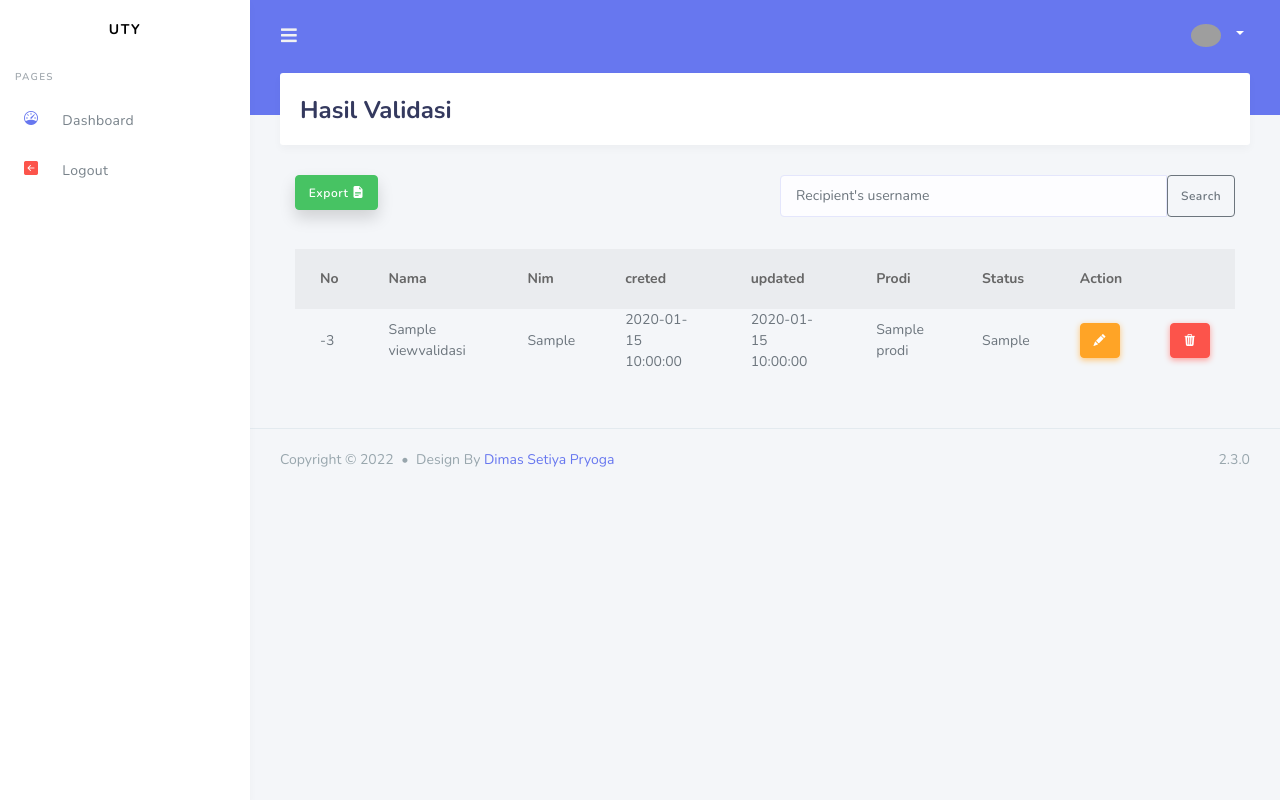
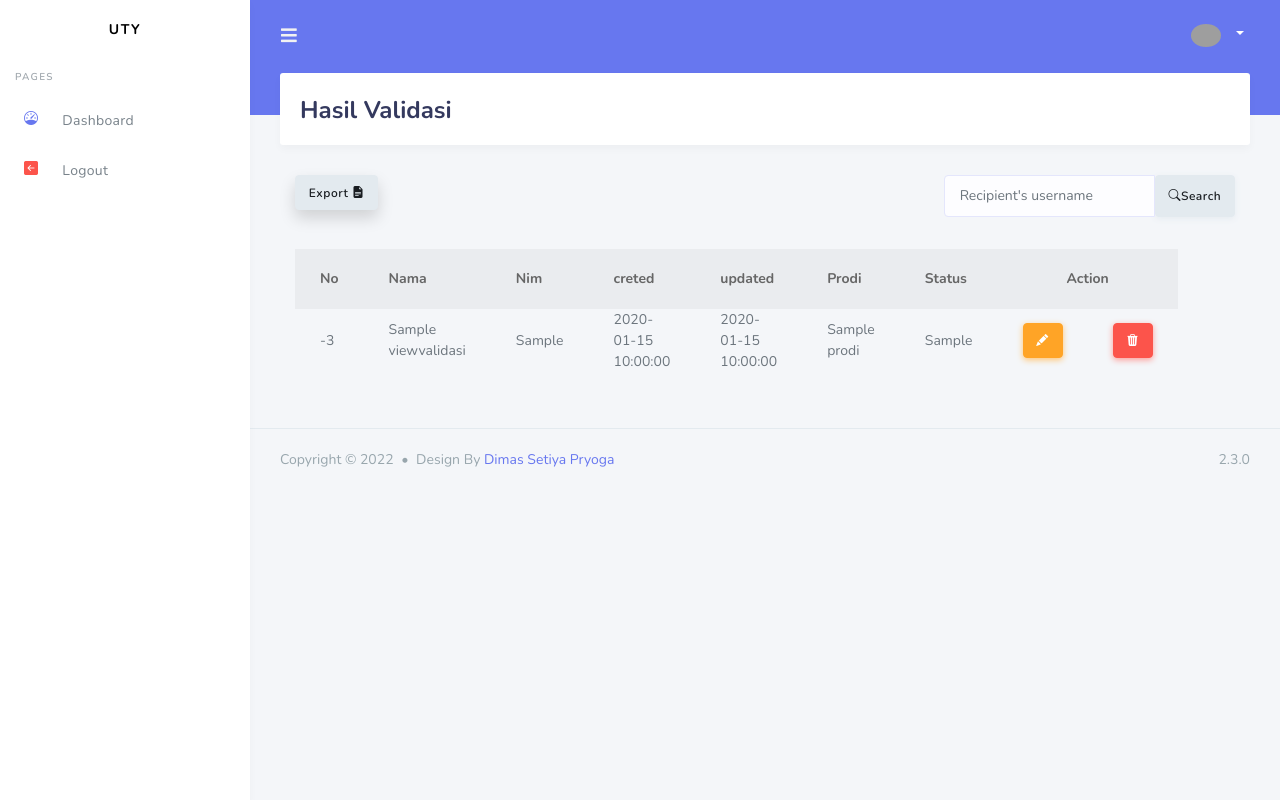
Before and after one commit to dimas1221/ProgamTA, a CodeIgniter 4 app: template app/Views/validasi/index.php in a window 1280 px wide. Run offline with PHP 8.4 and a stand-in for CodeIgniter, Linux system fonts and the light colour scheme; the template is opened without the code that fills it: most values are stand-ins (such as "Sample title", 1, 10 or a date in 2020); data that the repository does not hold is empty; some libraries are stand-ins or nearby versions; grey boxes are pictures that could not be loaded.

Commit message:
edit success

```diff
--- a/app/Models/ValidasiModel.php
+++ b/app/Models/ValidasiModel.php
@@ -8,7 +8,7 @@ class ValidasiModel extends Model
 {
     // membuat model tb_mahasiswa
     protected $table = 'tb_hasil_validasi';
-    protected $primaryKey = 'id_validasi';
+    protected $primaryKey = 'id';
 
 
     protected $allowedFields = ['nama_mahasiswa', 'nim_mahasiswa', 'prodi', 'hasil_validasi'];
--- a/app/Views/validasi/edit.php
+++ b/app/Views/validasi/edit.php
@@ -7,7 +7,7 @@
             <h1>Edit Hasil Validasi</h1>
         </div>
         <div class="section-body">
-            <form action="validasi/updated/<?= $viewvalidasi['id_validasi']; ?>" method="post">
+            <form action="/validasi/updated/<?= $viewvalidasi['id']; ?>" method="post">
                 <?= csrf_field(); ?>
                 <div class="mb-3">
                     <label for="exampleInputName" class="form-label">Nama</label>
@@ -19,7 +19,7 @@
                 </div>
                 <div class="mb-3">
                     <label for="exampleInputProdi" class="form-label">Prodi</label>
-                    <input type="text" name="prodi" class="form-control" id="exampleInputProdi" aria-describedby="emailHelp" value="Informatika" readonly>
+                    <input type="text" name="prodi" class="form-control" id="exampleInputProdi" aria-describedby="emailHelp" value="<?= $viewvalidasi['prodi'] ?>" readonly>
                 </div>
                 <div class="mb-3">
                     <label for="exampleInputStatus" class="form-label">Status</label>
--- a/app/Views/validasi/index.php
+++ b/app/Views/validasi/index.php
@@ -10,20 +10,22 @@
             <div class="container">
                 <div class="row mb-3">
                     <div class="col">
-                        <a href="/validasi/export" class="btn btn-success shadow float-left">Export <i class="bi bi-file-earmark-text-fill"></i></a>
+                        <a href="/validasi/export" class="btn btn-light shadow float-left">Export <i class="bi bi-file-earmark-text-fill"></i></a>
                     </div>
                     <div class="col">
-                        <form action="" method="post">
-                            <div class="input-group mb-3">
-                                <input type="text" class="form-control" placeholder="Recipient's username" aria-label="Recipient's username" aria-describedby="button-addon2" name="keyword">
-                                <button class="btn btn-outline-secondary" type="submit" id="button-addon2" name="submit">Search</button>
-                            </div>
-                        </form>
+                        <div class="d-flex flex-row-reverse bd-highlight">
+                            <form action="" method="post">
+                                <div class="input-group mb-3">
+                                    <input type="text" class="form-control" placeholder="Recipient's username" aria-label="Recipient's username" aria-describedby="button-addon2" name="keyword">
+                                    <button class="btn btn-light" type="submit" id="button-addon2" name="submit"><i class="bi bi-search"></i>Search</button>
+                                </div>
+                            </form>
+                        </div>
                     </div>
                 </div>
                 <div class="row justify-content-center">
                     <div class="col-12">
-                        <table class="table" style="width:auto;">
+                        <table class="table" style="width:180px; table-layout:auto">
                             <thead>
                                 <tr>
                                     <th scope="col">No</th>
@@ -33,7 +35,7 @@
                                     <th scope="col">updated</th>
                                     <th scope="col">Prodi</th>
                                     <th scope="col">Status</th>
-                                    <th scope="col" colspan="2">Action</th>
+                                    <th scope="col" colspan="2" style="text-align:center ;">Action</th>
                                     <!-- <th scope="col">Action</th> -->
                                 </tr>
                             </thead>
@@ -48,10 +50,10 @@
                                         <td><?= $vv['updated_at']; ?></td>
                                         <td><?= $vv['prodi']; ?></td>
                                         <td><?= $vv['hasil_validasi']; ?></td>
-                                        <td><a class="btn btn-warning" href="/validasi/edit/ <?= $vv['id_validasi']; ?>"><i class="bi bi-pencil-fill"></i></a></td>
-                                        <!-- <td><a class="btn btn-danger" href="/validasi/delete/<?= $vv['id_validasi'] ?>"><i class="bi bi-trash3-fill"></i></a></td> -->
+                                        <td><a class="btn btn-warning" href="/validasi/edit/ <?= $vv['id']; ?>"><i class="bi bi-pencil-fill"></i></a></td>
+                                        <!-- <td><a class="btn btn-danger" href="/validasi/delete/<?= $vv['id'] ?>"><i class="bi bi-trash3-fill"></i></a></td> -->
                                         <td>
-                                            <form action="/validasi/<?= $vv['id_validasi']; ?>" method="post">
+                                            <form action="/validasi/<?= $vv['id']; ?>" method="post">
                                                 <?= csrf_field(); ?>
                                                 <input type="hidden" name="_method" value="DELETE">
                                                 <button type="submit" class="btn btn-danger" onclick="return confirm('are you sure ?');"><i class="bi bi-trash3-fill"></i></button>
```
Also changed, not shown: app/Controllers/Validasi.php (+8 -7 lines).
